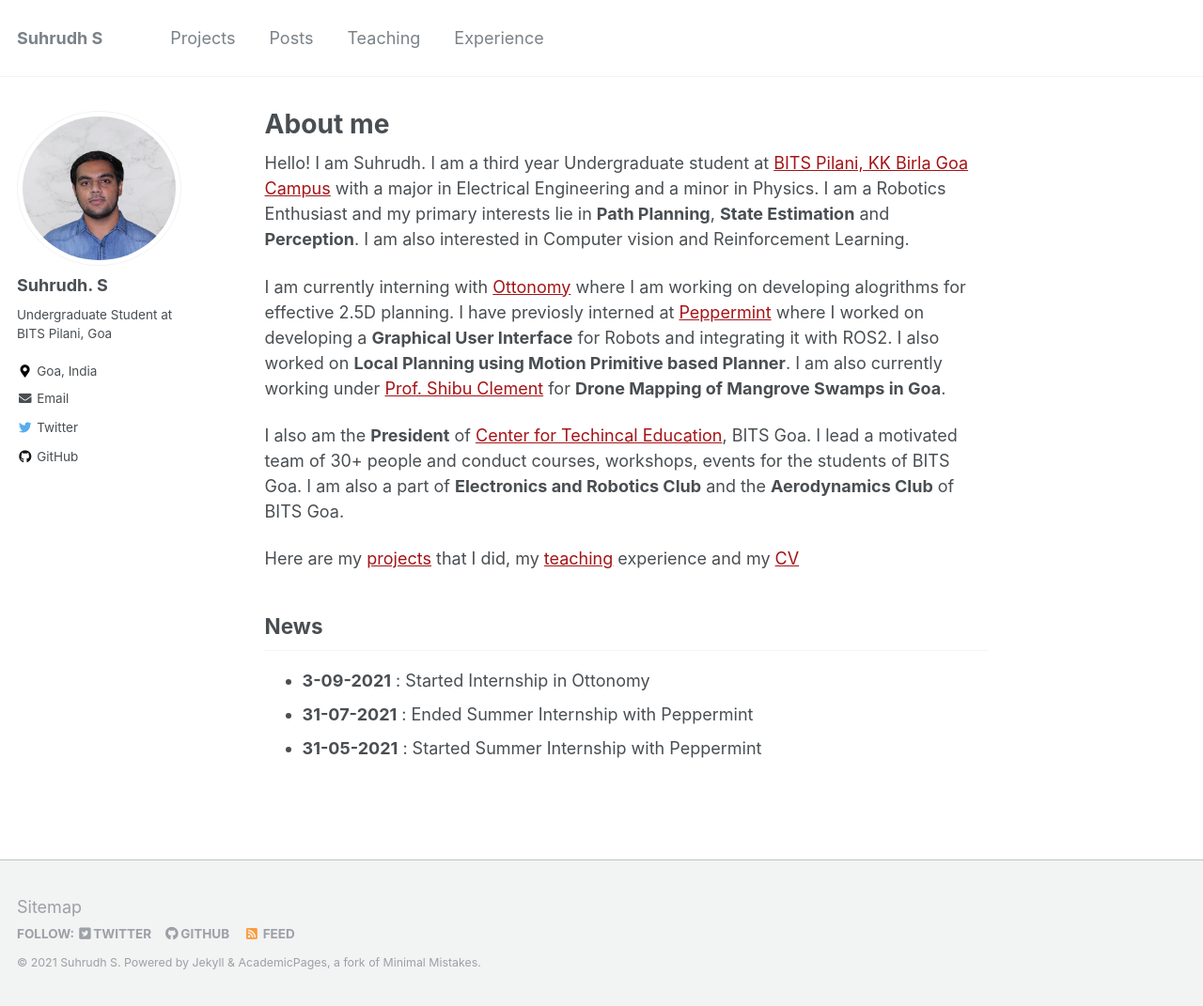
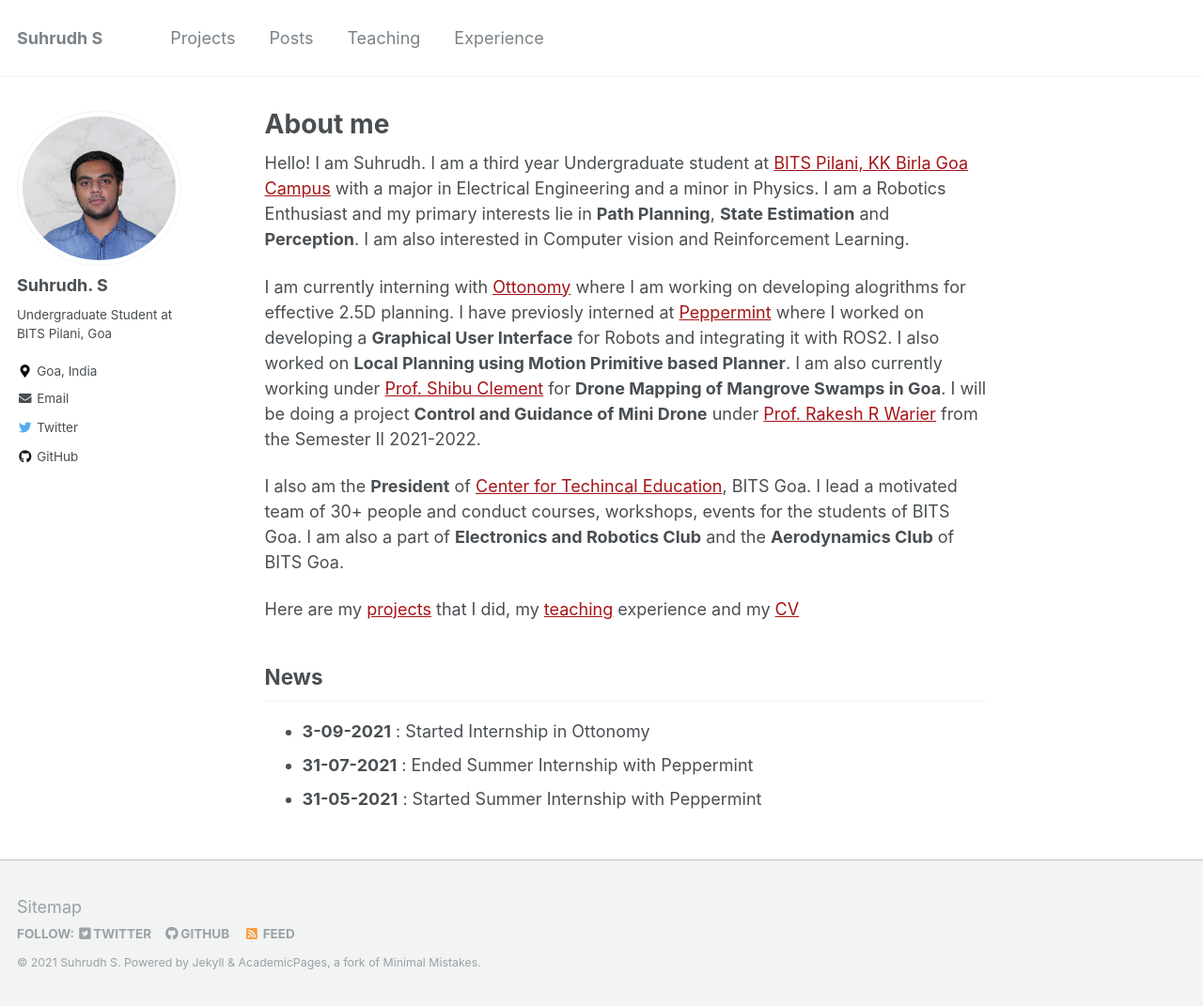
Before and after one commit to SuhrudhSarathy/SuhrudhSarathy.github.io, a Jekyll site: the page built from _pages/about.md, in a window 1280 px wide and 1071 px high. Shown: the whole window at 94% size. Built offline with Jekyll 4.4.1, drawn with Linux system fonts in a browser that asks for light colours.

Commit message:
added project with warier

```diff
--- a/_pages/about.md
+++ b/_pages/about.md
@@ -10,7 +10,7 @@ redirect_from:
 
 Hello! I am Suhrudh. I am a third year Undergraduate student at [BITS Pilani, KK Birla Goa Campus](https://www.bits-pilani.ac.in/goa/) with a major in Electrical Engineering and a minor in Physics. I am a Robotics Enthusiast and my primary interests lie in __Path Planning__, __State Estimation__ and __Perception__. I am also interested in Computer vision and Reinforcement Learning.
 
-I am currently interning with [Ottonomy](https://www.ottonomy.io) where I am working on developing alogrithms for effective 2.5D planning. I have previosly interned at [Peppermint](https://www.getpeppermint.co) where I worked on developing a __Graphical User Interface__ for Robots and integrating it with ROS2. I also worked on __Local Planning using Motion Primitive based Planner__. I am also currently working under [Prof. Shibu Clement](https://www.bits-pilani.ac.in/goa/shibu/profile) for __Drone Mapping of Mangrove Swamps in Goa__.
+I am currently interning with [Ottonomy](https://www.ottonomy.io) where I am working on developing alogrithms for effective 2.5D planning. I have previosly interned at [Peppermint](https://www.getpeppermint.co) where I worked on developing a __Graphical User Interface__ for Robots and integrating it with ROS2. I also worked on __Local Planning using Motion Primitive based Planner__. I am also currently working under [Prof. Shibu Clement](https://www.bits-pilani.ac.in/goa/shibu/profile) for __Drone Mapping of Mangrove Swamps in Goa__. I will be doing a project __Control and Guidance of Mini Drone__ under [Prof. Rakesh R Warier](https://www.bits-pilani.ac.in/goa/rakeshw/profile) from the Semester II 2021-2022.
 
 I also am the __President__ of [Center for Techincal Education](https://twitter.com/CTEBPGC), BITS Goa. I lead a motivated team of 30+ people and conduct courses, workshops, events for the students of BITS Goa. I am also a part of __Electronics and Robotics Club__ and the __Aerodynamics Club__ of BITS Goa.
 
```
